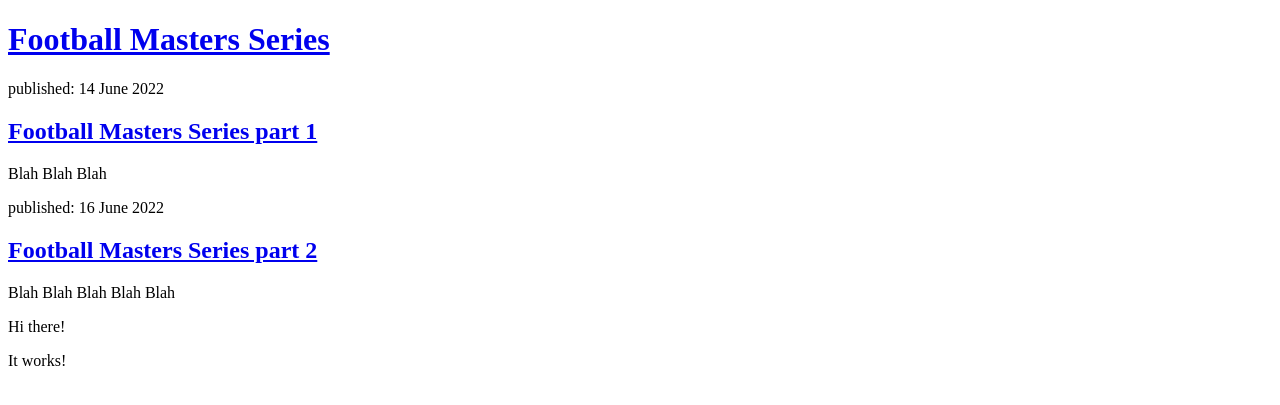
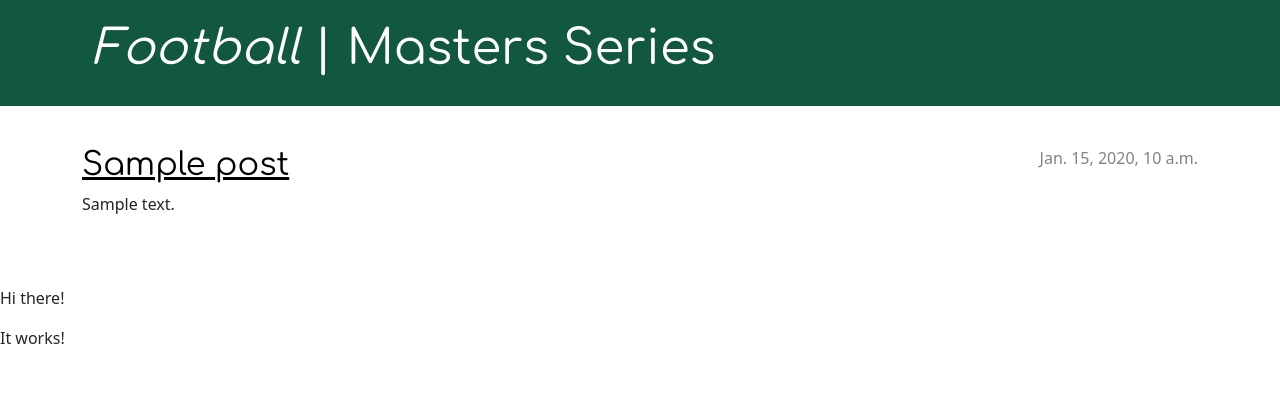
Before and after one commit to derekbreslin/my-first-blog, a Django app: page / in a window 1280 px wide. Shown: the top 405 px of the page. Run offline with Django 3.2, Linux system fonts and the light colour scheme; tables that the repository leaves empty hold one stand-in row (values such as "Sample post").

Commit message:
added detailed blog pages, as well as CSS

```diff
--- /dev/null
+++ b/blog/static/css/blog.css
@@ -0,0 +1,75 @@
+.page-header {
+    background-color: #125740;
+    margin-top: 0;
+    margin-bottom: 40px;
+    padding: 20px 20px 20px 40px;
+}
+
+.page-header h1,
+.page-header h1 a,
+.page-header h1 a:visited,
+.page-header h1 a:active {
+    color: #ffffff;
+    font-size: 36pt;
+    text-decoration: none;
+}
+
+h1,
+h2,
+h3,
+h4 {
+    font-family: 'Comfortaa', cursive;
+}
+
+.date {
+    color: #828282;
+}
+
+.save {
+    float: right;
+}
+
+.post-form textarea,
+.post-form input {
+    width: 100%;
+}
+
+.top-menu,
+.top-menu:hover,
+.top-menu:visited {
+    color: #ffffff;
+    float: right;
+    font-size: 26pt;
+    margin-right: 20px;
+}
+
+.post {
+    margin-bottom: 70px;
+}
+
+.post h2 a,
+.post h2 a:visited {
+    color: #000000;
+}
+
+.post > .date,
+.post > .actions {
+    float: right;
+}
+
+.btn-secondary,
+.btn-secondary:visited {
+    color: #C25100;
+    background: none;
+    border-color: #C25100;
+}
+
+.btn-secondary:hover {
+    color: #FFFFFF;
+    background-color: #C25100;
+}
+
+.logo text-dark {
+    color: #C25100;
+
+}
--- /dev/null
+++ b/blog/templates/blog/base.html
@@ -0,0 +1,30 @@
+{% load static %}
+
+<!DOCTYPE html>
+<html>
+    <head>
+        <title>Football Masters Series</title>
+        <link rel="stylesheet" href="https://cdn.jsdelivr.net/npm/bootstrap@5.1.3/dist/css/bootstrap.min.css" integrity="sha384-1BmE4kWBq78iYhFldvKuhfTAU6auU8tT94WrHftjDbrCEXSU1oBoqyl2QvZ6jIW3" crossorigin="anonymous">
+        <link rel="stylesheet" href="https://fonts.googleapis.com/css?family=Comfortaa">
+        <link rel="stylesheet" href="{% static 'css/blog.css' %}">
+    </head>
+<body>
+    <header class="page-header">
+        <div class="container">
+            <h1><a href="/"><i>Football </i> | Masters Series</a></h1>
+        </div>
+    </header>
+
+    <main class="container">
+        <div class="row">
+            <div class="col">
+                {% block content %}
+                {% endblock %}
+            </div>
+        </div>
+    </main>
+
+    <p>Hi there!</p>
+    <p>It works!</p>
+</body>
+</html>
--- a/blog/templates/blog/post_list.html
+++ b/blog/templates/blog/post_list.html
@@ -1,23 +1,13 @@
-<!DOCTYPE html>
-<html>
-    <head>
-        <title>Football Masters Series</title>
-    </head>
-<body>
-    <header><h1><a href="/">Football Masters Series</a></h1></header>
+{% extends 'blog/base.html' %}
 
-    <article>
-        <time>published: 14 June 2022</time>
-        <h2><a href="/">Football Masters Series part 1</a></h2>
-        <p> Blah Blah Blah</p>
-    </article>
-
-    <article>
-        <time>published: 16 June 2022</time>
-        <h2><a href="/">Football Masters Series part 2</a></h2>
-        <p> Blah Blah Blah Blah Blah</p>
-    </article>
-    <p>Hi there!</p>
-    <p>It works!</p>
-</body>
-</html>
+{% block content %}
+    {% for post in posts %}
+        <article class="post">
+            <time class="date">
+                {{ post.published_date }}
+            </time>
+            <h2><a href="{% url 'post_detail' pk=post.pk %}">{{ post.title }}</a></h2>
+            <p>{{ post.text|linebreaksbr }}</p>
+        </article>
+    {% endfor %}
+{% endblock %}
--- a/blog/urls.py
+++ b/blog/urls.py
@@ -3,4 +3,5 @@ from . import views
 
 urlpatterns = [
     path('', views.post_list, name='post_list'),
+    path('post/<int:pk>/', views.post_detail, name='post_detail'),
 ]
--- a/blog/views.py
+++ b/blog/views.py
@@ -1,6 +1,14 @@
 from django.shortcuts import render
+from django.utils import timezone
+from .models import Post
+from django.shortcuts import render, get_object_or_404
 
 # Create your views here.
 
 def post_list(request):
-    return render(request, 'blog/post_list.html', {})
+    posts = Post.objects.filter(published_date__lte=timezone.now()).order_by('published_date')
+    return render(request, 'blog/post_list.html', {'posts':posts})
+
+def post_detail(request, pk):
+    post = get_object_or_404(Post, pk=pk)
+    return render(request, 'blog/post_detail.html', {'post': post})
```
Also changed, not shown: blog/templates/blog/post_detail.html (added, +13 -0 lines).
